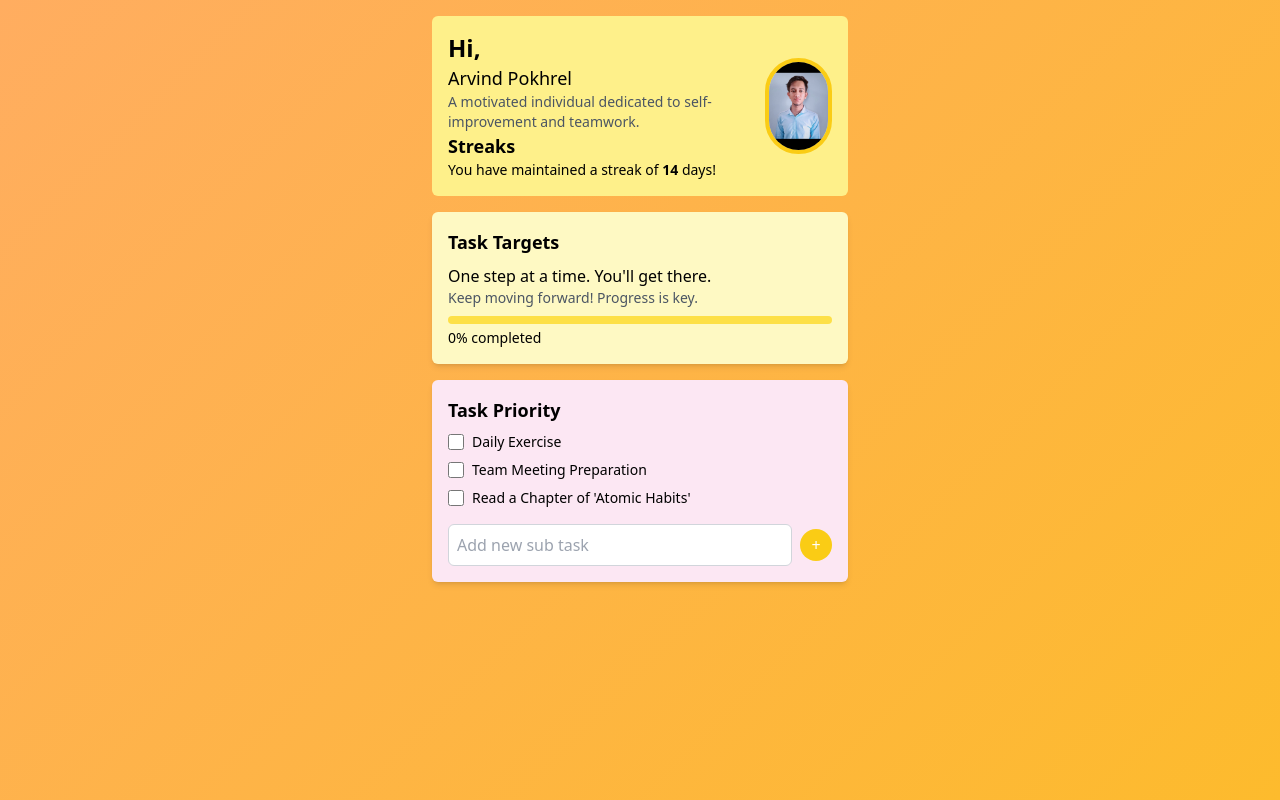
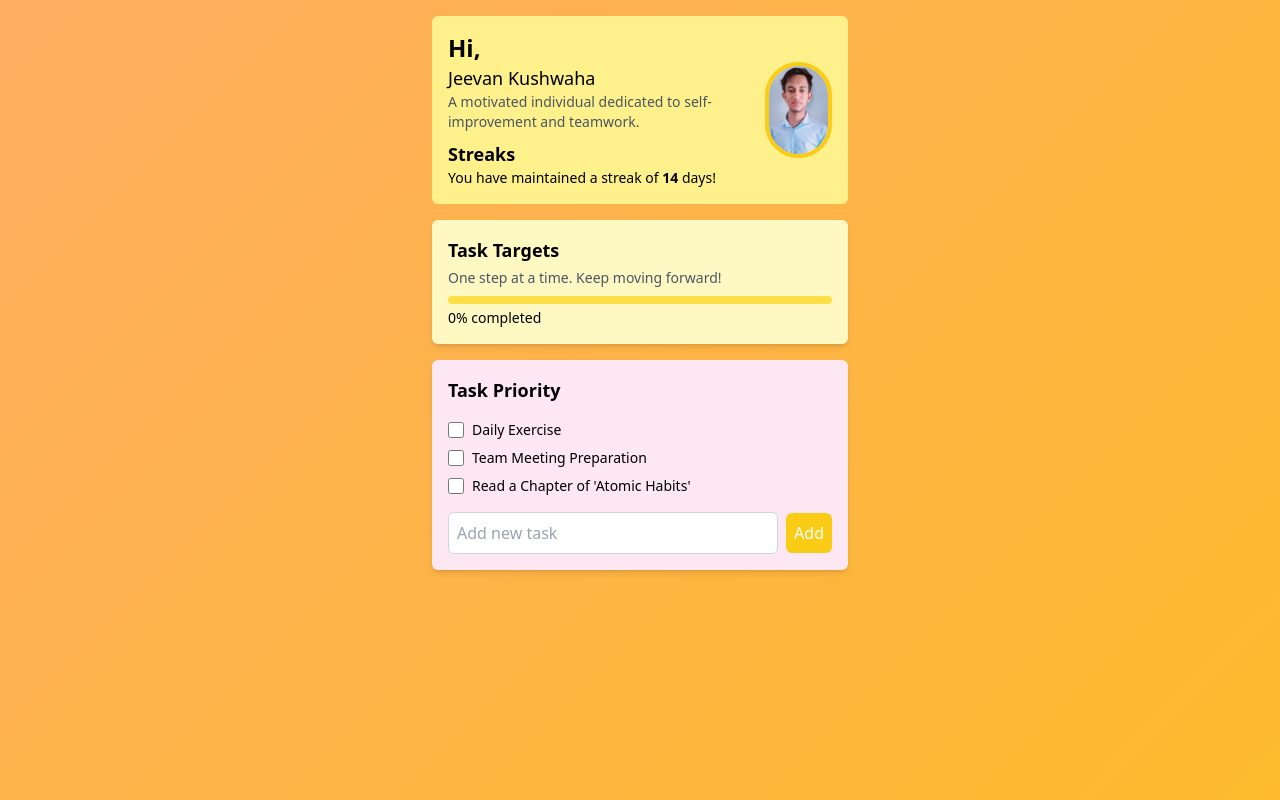
Before and after one commit to yamHainHum552/option, a Next.js app: page / in a window 1280 px wide. Built offline with nearby package versions, Linux system fonts and the light colour scheme.

Commit message:
Something edited

```diff
--- a/src/components/profile/Profile.jsx
+++ b/src/components/profile/Profile.jsx
@@ -1,10 +1,9 @@
 "use client";
 import Image from "next/image";
-import React, { useState } from "react";
+import React, { useState, useMemo } from "react";
 
-const user = {
-  userProfile: {
-    name: "Arvind Pokhrel",
+const userProfile = {
+  name: "Jeevan Kushwaha",
   description:
     "A motivated individual dedicated to self-improvement and teamwork.",
   streaks: 14,
@@ -28,53 +27,54 @@ const user = {
       priority: "Low",
     },
   ],
-    tasksCompleted: [],
-  },
 };
 
 function Profile() {
-  const [priorityTasks, setPriorityTasks] = useState(
-    user.userProfile.tasksAssigned
-  );
-  const [completedTasks, setCompletedTasks] = useState(
-    user.userProfile.tasksCompleted
-  );
-  const [task, setTask] = useState("");
+  const [priorityTasks, setPriorityTasks] = useState(userProfile.tasksAssigned);
+  const [completedTasks, setCompletedTasks] = useState([]);
+  const [newTask, setNewTask] = useState("");
 
-  const handleAdd = () => {
-    if (!task) {
-      alert("Don't leave the field empty");
+  const progress = useMemo(() => {
+    const totalTasks = priorityTasks.length + completedTasks.length;
+    return totalTasks > 0
+      ? Math.round((completedTasks.length / totalTasks) * 100)
+      : 0;
+  }, [priorityTasks, completedTasks]);
+
+  const handleAddTask = () => {
+    if (!newTask.trim()) {
+      alert("Task cannot be empty");
       return;
     }
-    const newTask = { taskID: Date.now(), taskName: task };
-    setPriorityTasks([...priorityTasks, newTask]);
-    setTask("");
+    setPriorityTasks((prev) => [
+      ...prev,
+      {
+        taskID: Date.now(),
+        taskName: newTask.trim(),
+        deadline: "",
+        priority: "Low",
+      },
+    ]);
+    setNewTask("");
   };
 
-  const handleComplete = (task) => {
-    setCompletedTasks([...completedTasks, task]);
-    setPriorityTasks(priorityTasks.filter((t) => t.taskID !== task.taskID));
+  const handleCompleteTask = (task) => {
+    setPriorityTasks((prev) => prev.filter((t) => t.taskID !== task.taskID));
+    setCompletedTasks((prev) => [...prev, task]);
   };
-
-  const progress = Math.round(
-    (completedTasks.length / (priorityTasks.length + completedTasks.length)) *
-      100
-  );
 
   return (
     <div className="max-w-md mx-auto p-4 font-sans">
       <header className="flex justify-between items-center bg-yellow-200 p-4 rounded-md">
         <div>
           <h1 className="text-2xl font-bold">Hi,</h1>
-          <h2 className="text-lg font-medium">{user.userProfile.name}</h2>
-          <p className="text-sm text-gray-600">
-            {user.userProfile.description}
-          </p>
+          <h2 className="text-lg font-medium">{userProfile.name}</h2>
+          <p className="text-sm text-gray-600">{userProfile.description}</p>
 
-          <h3 className="text-lg font-semibold">Streaks</h3>
+          <h3 className="text-lg font-semibold mt-2">Streaks</h3>
           <p className="text-sm">
             You have maintained a streak of{" "}
-            <span className="font-bold">{user.userProfile.streaks}</span> days!
+            <span className="font-bold">{userProfile.streaks}</span> days!
           </p>
         </div>
 
@@ -91,12 +91,8 @@ function Profile() {
       <main className="mt-4 space-y-4">
         <section className="bg-yellow-100 p-4 rounded-md shadow-md">
           <h3 className="text-lg font-semibold">Task Targets</h3>
-          <div className="mt-2">
-            <h4 className="text-base font-medium">
-              One step at a time. You'll get there.
-            </h4>
-            <p className="text-sm text-gray-600">
-              Keep moving forward! Progress is key.
+          <p className="text-sm text-gray-600 mt-1">
+            One step at a time. Keep moving forward!
           </p>
           <div className="relative mt-2 h-2 bg-yellow-300 rounded-full">
             <div
@@ -105,20 +101,19 @@ function Profile() {
             ></div>
           </div>
           <p className="text-sm mt-1">{progress}% completed</p>
-          </div>
         </section>
 
+        {/* Task Priority Section */}
         <section className="bg-pink-100 p-4 rounded-md shadow-md">
           <h3 className="text-lg font-semibold">Task Priority</h3>
-          <div className="mt-2">
-            <ul className="mt-2 space-y-2">
+          <ul className="mt-4 space-y-2">
             {priorityTasks.map((task) => (
-                <li className="flex items-center space-x-2" key={task.taskID}>
+              <li key={task.taskID} className="flex items-center space-x-2">
                 <input
                   type="checkbox"
                   id={`task-${task.taskID}`}
                   className="w-4 h-4"
-                    onChange={() => handleComplete(task)}
+                  onChange={() => handleCompleteTask(task)}
                 />
                 <label htmlFor={`task-${task.taskID}`} className="text-sm">
                   {task.taskName}
@@ -126,21 +121,21 @@ function Profile() {
               </li>
             ))}
           </ul>
+
           <div className="flex items-center mt-4 space-x-2">
             <input
               type="text"
-                placeholder="Add new sub task"
-                value={task}
-                onChange={(e) => setTask(e.target.value)}
+              placeholder="Add new task"
+              value={newTask}
+              onChange={(e) => setNewTask(e.target.value)}
               className="flex-grow p-2 border border-gray-300 rounded-md"
             />
             <button
-                className="w-8 h-8 bg-yellow-400 text-white rounded-full flex items-center justify-center"
-                onClick={handleAdd}
+              onClick={handleAddTask}
+              className="p-2 bg-yellow-400 text-white rounded-md"
             >
-                +
+              Add
             </button>
-            </div>
           </div>
         </section>
       </main>
```
Also changed, not shown: public/user.jpeg. Lines whose indentation alone changed are shown as unchanged.
